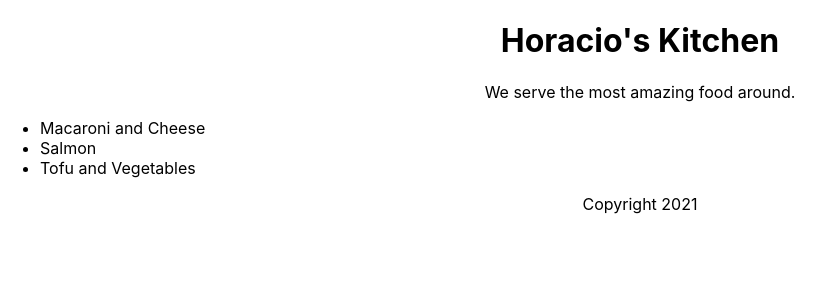
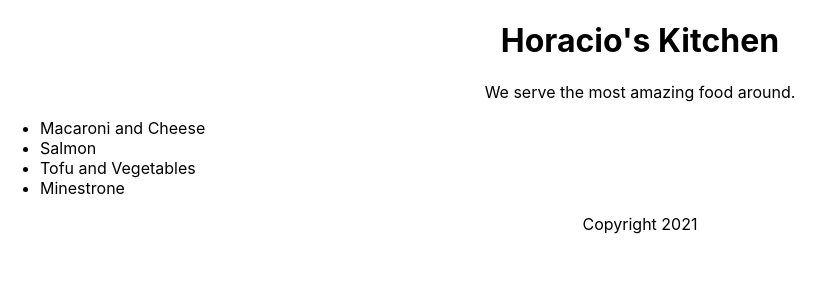
Before and after one commit to chibui/react-essentials, a React (Create React App) app: page / in a window 1280 px wide. Shown: the top 300 px of the page, without its empty margins (0-834 px from the left). Built offline with nearby package versions, Linux system fonts and the light colour scheme.

Commit message:
Adding keys to lists.

```diff
--- a/src/App.js
+++ b/src/App.js
@@ -2,8 +2,6 @@
 import './App.css';
 
 function Header(props) {
-  console.log('props', props);
-
   return (
     <header>
       <h1>{props.name}'s Kitchen</h1>
@@ -17,7 +15,7 @@
       <p>We serve the most {props.adjective} food around.</p>
       <ul style={{ textAlign: "Left" }}>
         {props.dishes.map((dish) => (
-          <li>{dish}</li>
+          <li key={dish.id}>{dish.title}</li>
         ))}
       </ul>
     </section>
@@ -36,14 +34,17 @@
 const dishes = [
   "Macaroni and Cheese",
   "Salmon",
-  "Tofu and Vegetables"
+  "Tofu and Vegetables",
+  "Minestrone"
 ];
+
+const dishObjects = dishes.map((dish, i) => ({id: i, title: dish}));
 
 function App() {
   return (
     <div className="App">
       <Header name="Horacio" />
-      <Main adjective="amazing" dishes={dishes}/>
+      <Main adjective="amazing" dishes={dishObjects}/>
       <Footer year={new Date().getFullYear()} />
     </div>
   );
```
